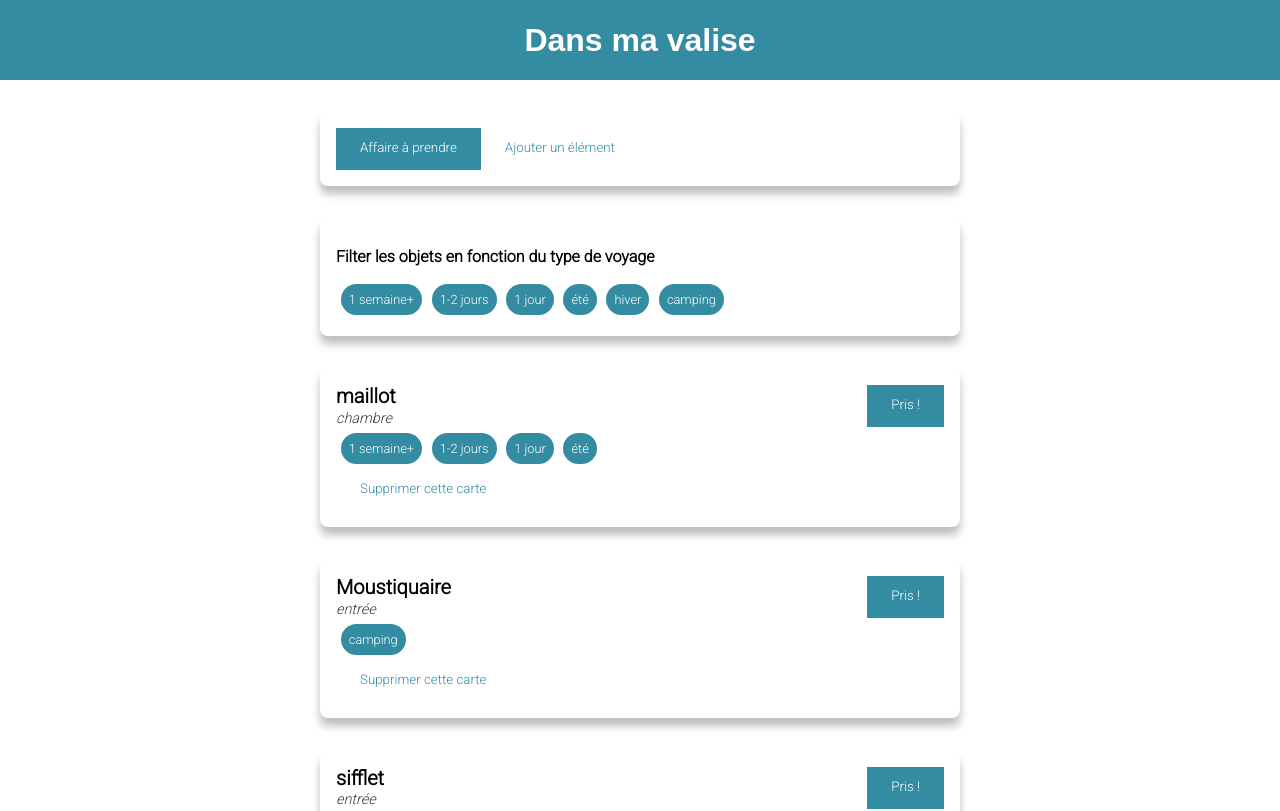
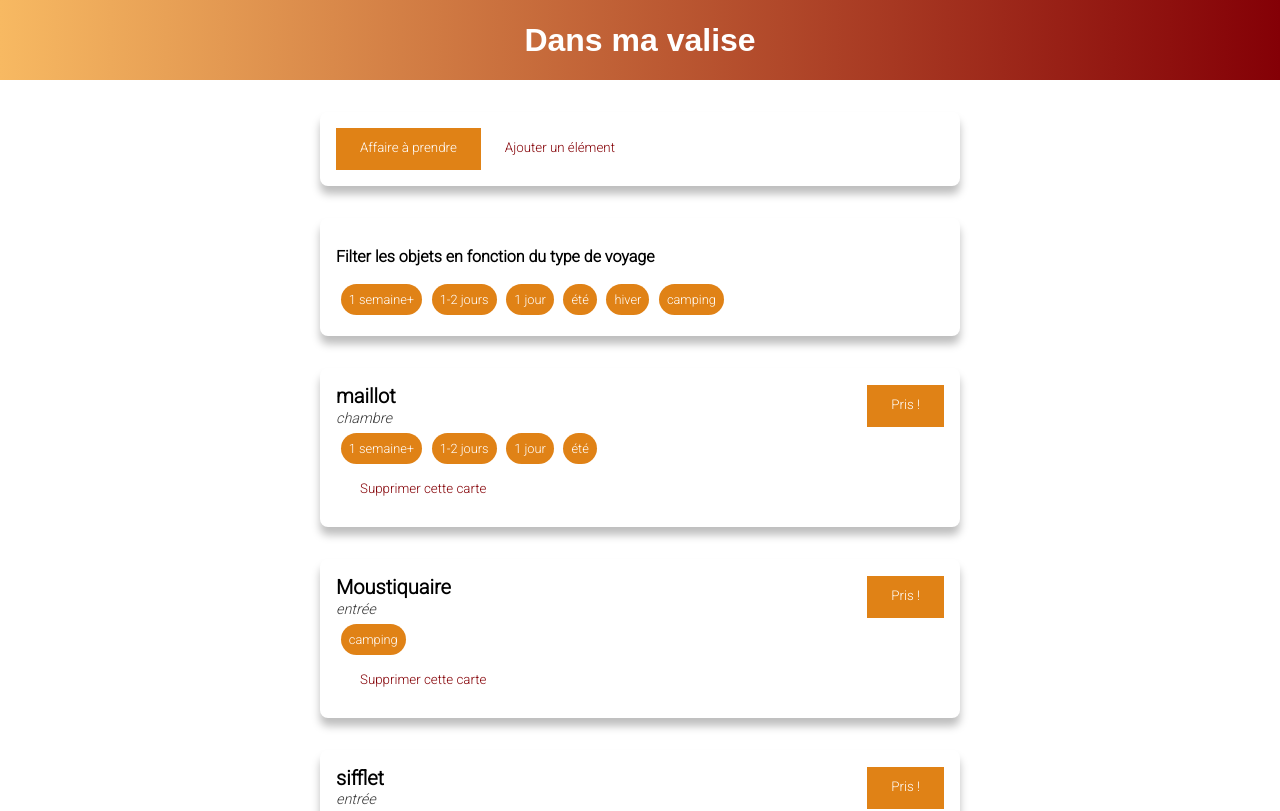
Before and after one commit to Alekiel42/dans-ma-valise, a Vue app in the folder front-valise/: page / in a window 1280 px wide. Shown: the top 811 px of the page. Built offline with nearby package versions, Linux system fonts and the light colour scheme; a web font is replaced by a local one.

Commit message:
add variables scss file and change css

```diff
--- a/front-valise/package.json
+++ b/front-valise/package.json
@@ -18,7 +18,10 @@
     "@vue/compiler-sfc": "^3.0.0",
     "babel-eslint": "^10.1.0",
     "eslint": "^6.7.2",
-    "eslint-plugin-vue": "^7.0.0"
+    "eslint-plugin-vue": "^7.0.0",
+    "node-sass": "^7.0.1",
+    "sass": "^1.49.0",
+    "sass-loader": "^10.1.1"
   },
   "eslintConfig": {
     "root": true,
--- a/front-valise/src/App.vue
+++ b/front-valise/src/App.vue
@@ -15,9 +15,10 @@ export default {
 };
 </script>
 
-<style>
+<style >
 @import url("https://fonts.googleapis.com/css2?family=Mochiy+Pop+One&display=swap");
 @import url("https://fonts.googleapis.com/css2?family=Roboto:wght@300&display=swap");
+
 
 * {
   box-sizing: border-box;
--- a/front-valise/src/components/UI/BaseButton.vue
+++ b/front-valise/src/components/UI/BaseButton.vue
@@ -11,11 +11,14 @@ export default {
 };
 </script>
 
-<style scoped>
+<style lang="scss" scoped>
+@import "./../../scss/_variables.scss";
+
+
 button {
   padding: 0.75rem 1.5rem;
   font-family: inherit;
-  background-color: #338ca2;
+  background-color: $main-color;
   color: white;
   cursor: pointer;
   border: none;
@@ -24,19 +27,20 @@ button {
 button div {
   height: 3px;
   width: 0%;
-  background-color: #338ca2;
+  background-color: $main-color;
   transition: all 280ms ease-in-out;
 }
 
 button:hover,
 button:active {
-  background-color: #166174;
+  background-color: $main-color;
+  color: $dark-color;
 }
 
 
 .flat {
   background-color: transparent;
-  color: #338ca2;
+  color: $dark-color;
 }
 
 .flat:hover div {
--- a/front-valise/src/components/UI/BaseTag.vue
+++ b/front-valise/src/components/UI/BaseTag.vue
@@ -20,18 +20,20 @@ export default {
 };
 </script>
 
-<style scoped>
+<style lang="scss" scoped>
+@import "./../../scss/_variables.scss";
+
 div {
   font-size: 0.8rem;
   color: white;
-  background-color: #338ca2;
+  background-color: $main-color;
   border-radius: 2rem;
   padding: 0.5rem;
   margin: 0.3rem;
 }
 
 .unselected {
-  color: #338ca2;
+  color:  $dark-color;
   background-color: white;
 }
 </style>
--- a/front-valise/src/components/layouts/TheHeader.vue
+++ b/front-valise/src/components/layouts/TheHeader.vue
@@ -10,11 +10,13 @@ export default {
 };
 </script>
 
-<style scoped>
+<style  lang="scss" scoped>
+@import "./../../scss/_variables.scss";
+
 header {
   width: 100%;
   height: 5rem;
-  background-color: #338ca2;
+  background-image: linear-gradient(to right, $light-color, $dark-color);
   display: flex;
   justify-content: center;
   align-items: center;
--- /dev/null
+++ b/front-valise/src/scss/_variables.scss
@@ -0,0 +1,3 @@
+$main-color: #e08216;
+$light-color: #f7b962;
+$dark-color: #840006;
```
Also changed, not shown: 1 other file (tests, documents, lock files or other folders).
